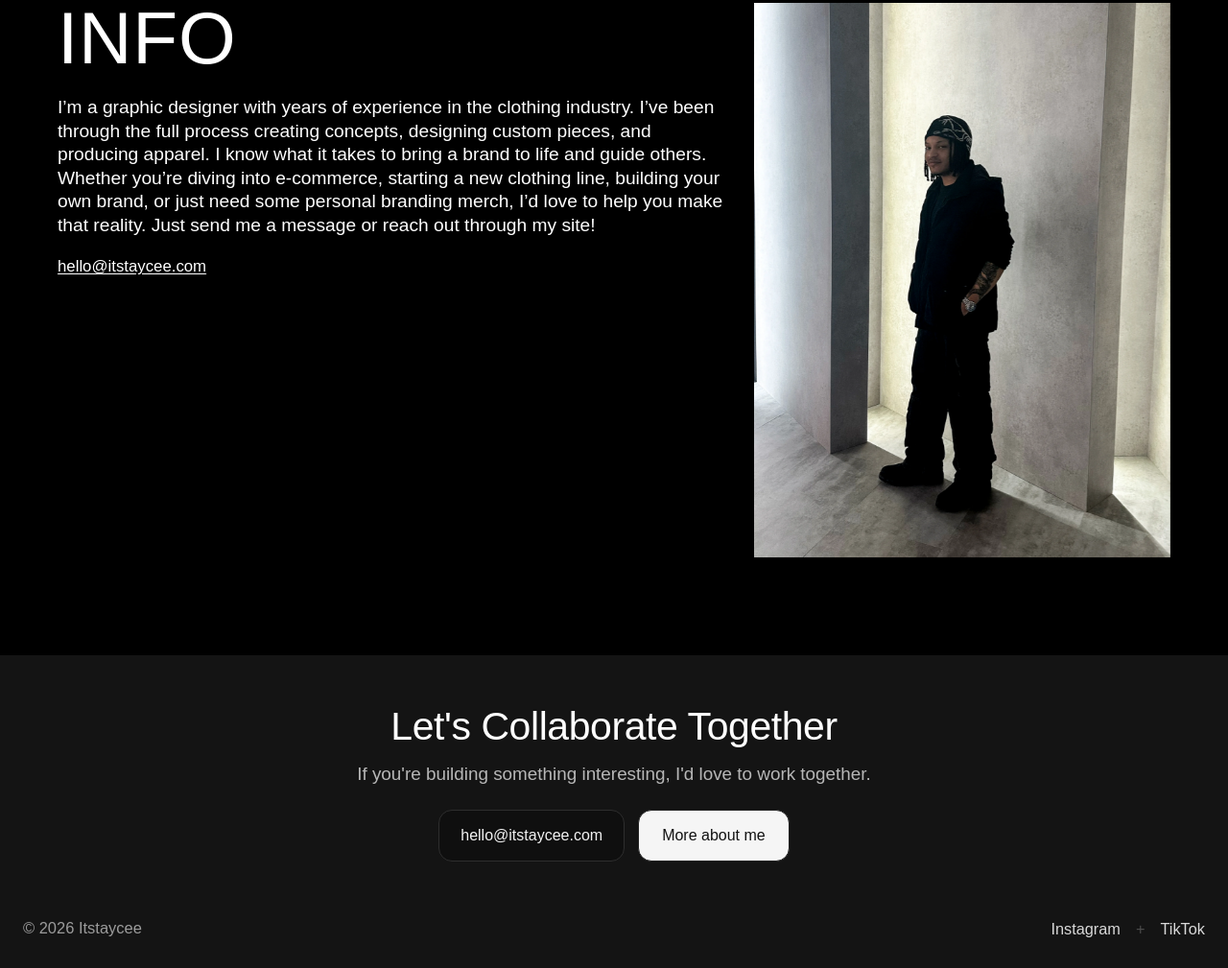
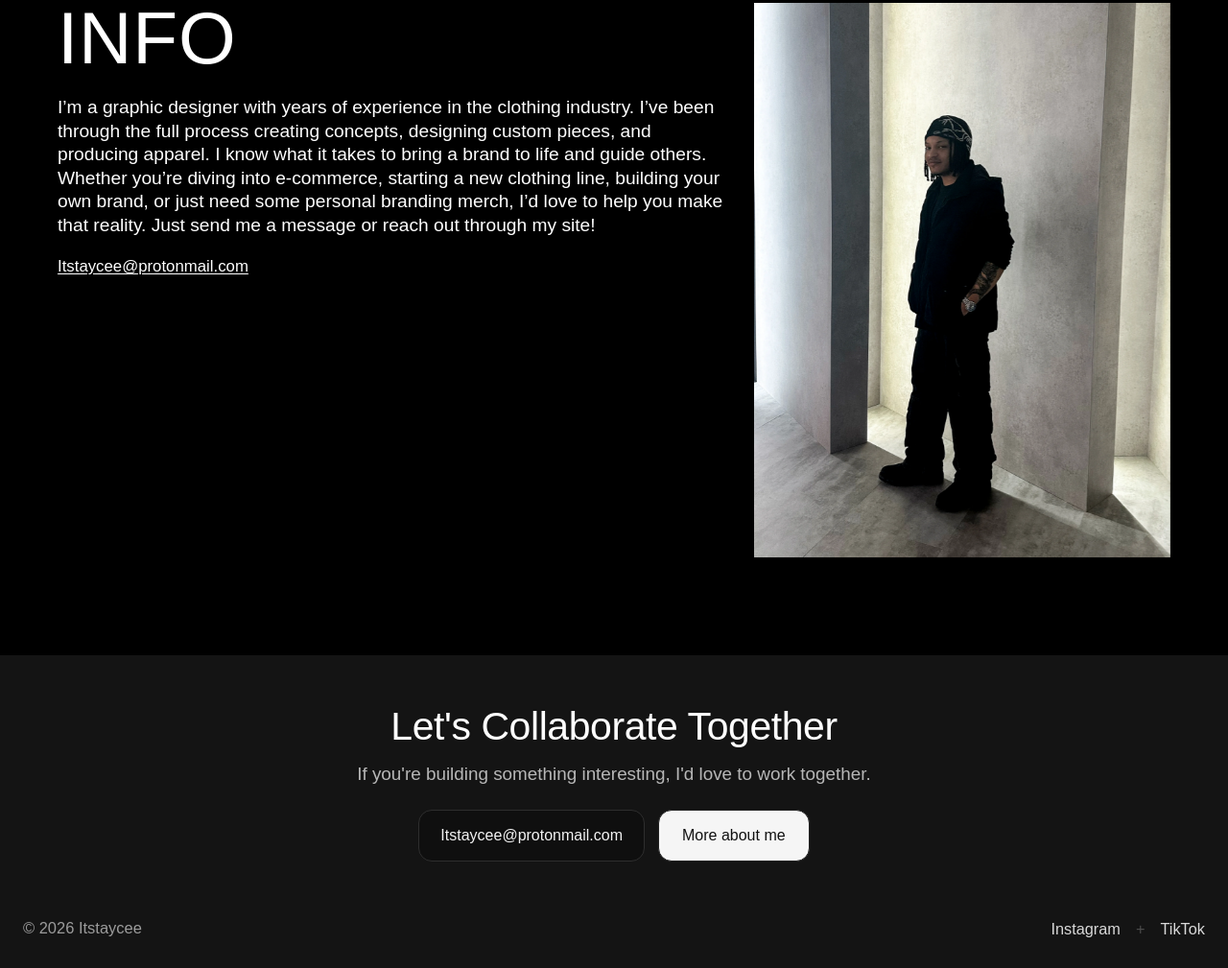
Before and after one commit to Sero113/Itstaycee-freelance, a plain HTML site: page info.html in a window 1280 px wide. Shown: the part 97-1106 px from the top of the page at 96% size. Drawn offline with nearby package versions, Linux system fonts and the light colour scheme.

Commit message:
Update info.html

```diff
--- a/info.html
+++ b/info.html
@@ -53,7 +53,7 @@
                         <p>I’m a graphic designer with years of experience in the clothing industry. I’ve been through the full process creating concepts, designing custom pieces, and producing apparel. I know what it takes to bring a brand to life and guide others. Whether you’re diving into e-commerce, starting a new clothing line, building your own brand, or just need some personal branding merch, I’d love to help you make that reality. Just send me a message or reach out through my site!</p>
                     </div>
                     <div class="connects">
-                        <span><a href="mailto:hello@itstaycee.com">hello@itstaycee.com</a></span>
+                        <span><a href="mailto:Itstaycee@protonmail.com">Itstaycee@protonmail.com</a></span>
                     </div>
                 </div>
                 <div class="what-is-about-2 fade-in">
@@ -68,7 +68,7 @@
             <h2>Let's Collaborate Together</h2>
             <p>If you're building something interesting, I'd love to work together.</p>
             <div class="site-footer-cta">
-                <a class="site-footer-email" href="contact.html">hello@itstaycee.com</a>
+                <a class="site-footer-email" href="contact.html">Itstaycee@protonmail.com</a>
                 <a class="site-footer-btn" href="info.html">More about me</a>
             </div>
         </div>
```
